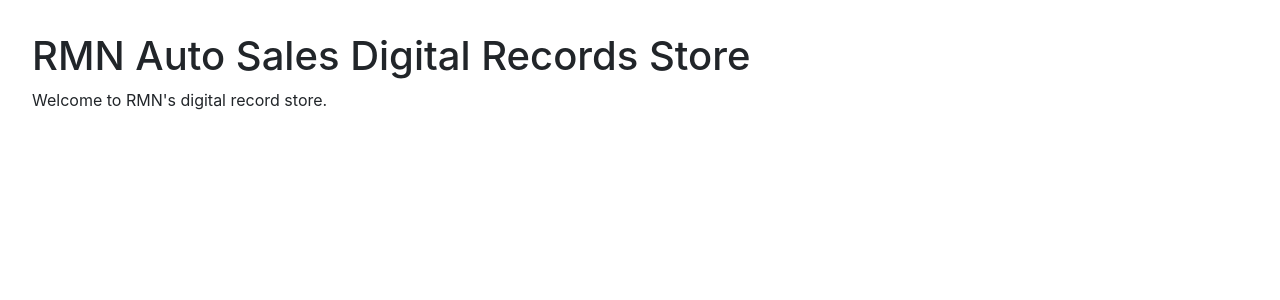
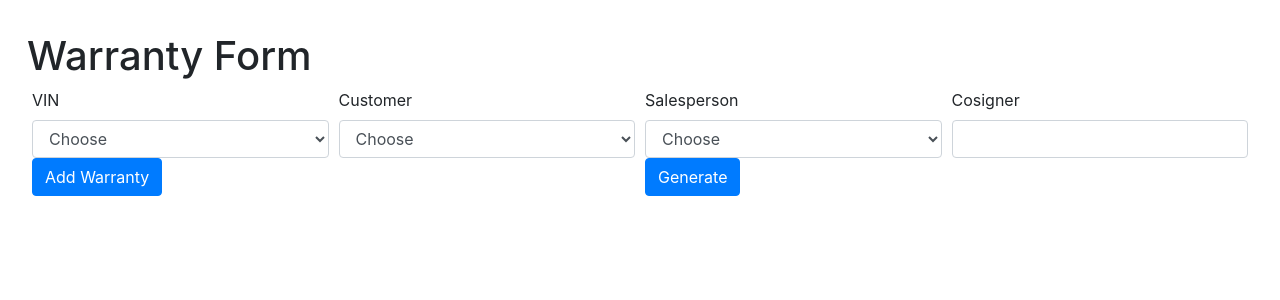
Before and after one commit to Dolphindalt/AdvancedDatabasesProject, a PHP site: page /warranty_form.php in a window 1280 px wide. Shown: the part 56-356 px from the top of the page. Run offline with PHP 8.4, Linux system fonts and the light colour scheme; tables that the repository leaves empty hold one stand-in row (values such as "Sample post"); some libraries are stand-ins or nearby versions.

Commit message:
Warranties and reworking.

```diff
--- a/global.js
+++ b/global.js
@@ -197,6 +197,67 @@
 
 // End javascript for the purchases page.
 
+// Javascript for Warranties.
+
+var warrantiesCount = 0;
+var itemsMap = new Map();
+
+function growWarrantyForm() {
+    let wrapperDiv = document.getElementById('warranty-sink');
+    warrantiesCount += 1;
+    itemsMap.set(warrantiesCount, 1);
+    let warrantyString = "\
+    <div class='form-row'> \
+        <div class='col'> \
+            <label for='startDate" + warrantiesCount + "'>Start Date</label> \
+            <input type='date' class='form-control' name='startDate" + warrantiesCount + "' id='startDate" + warrantiesCount + "'> \
+            <script> \
+                document.getElementById('startDate" + warrantiesCount + "').value = new Date().toDateInputValue(); \
+            </script> \
+        </div> \
+        <div class='col'> \
+            <label for='endDate" + warrantiesCount + "'>End Date</label> \
+            <input type='date' class='form-control' name='endDate" + warrantiesCount + "' id='endDate" + warrantiesCount + "'> \
+        </div> \
+        <div class='col'> \
+            <label for='cost" + warrantiesCount + "'>Total Cost</label> \
+            <input type='text' class='form-control' name='cost" + warrantiesCount + "' id='cost" + warrantiesCount + "'> \
+        </div> \
+        <div class='col'> \
+            <label for='deductible" + warrantiesCount + "'>Deductible</label> \
+            <input type='text' class='form-control' name='deductible" + warrantiesCount + "' id='deductible" + warrantiesCount + "'> \
+        </div> \
+    </div> \
+    <div class='form-row'> \
+        <h3>Items Covered</h3> \
+    </div> \
+    <div id='item-sink-" + warrantiesCount + "'> \
+        <div class='form-row'> \
+            <label for='description" + warrantiesCount + "1'>Description</label> \
+            <input type='text' class='form-control' name='description" + warrantiesCount + "1' id='description" + warrantiesCount + "1'> \
+        </div> \
+    </div> \
+    <div class='form-row'> \
+        <button type='button' class='btn btn-primary' onclick='growItems(" + warrantiesCount + ")'>Add Item</button> \
+    </div> \
+    ";
+    wrapperDiv.insertAdjacentHTML('beforeend', warrantyString);
+}
+
+function growItems(warrantyCount) {
+    let wrapperDiv = document.getElementById('item-sink-' + warrantyCount);
+    let itemNumber = itemsMap.get(warrantyCount) + 1;
+    itemsMap.set(warrantyCount, itemNumber);
+    let itemString = " \
+    <div class='form-row'> \
+        <label for='description" + warrantyCount + itemNumber + "'>Description</label> \
+        <input type='text' class='form-control' name='description" + warrantyCount + itemNumber + "' id='description" + warrantyCount + itemNumber + "'> \
+    </div>";
+    wrapperDiv.insertAdjacentHTML('beforeend', itemString);
+}
+
+// End javascript for Warranties.
+
 // Javascript for time and dates.
 
 Date.prototype.toDateInputValue = (function() {
--- a/header.php
+++ b/header.php
@@ -46,7 +46,9 @@
             Sales
             </a>
             <div class="dropdown-menu" aria-labelledby="navbarDropdown">
-            <a class="dropdown-item" href="sales_form.php">Sales Form</a>
+            <a class="dropdown-item" href="sales_form.php">New Sale</a>
+            <a class="dropdown-item" href="warranty_form.php">New Warranty</a>
+            <a class="dropdown-item" href="sales_form.php">View Sales</a>
             <a class="dropdown-item" href="#">Sales Report</a>
         </li>
         <li class="nav-item dropdown">
@@ -54,7 +56,7 @@
             Purchases
             </a>
             <div class="dropdown-menu" aria-labelledby="navbarDropdown">
-            <a class="dropdown-item" href="#">Purchase Form</a>
+            <a class="dropdown-item" href="purchase_form.php">New Purchase</a>
             <a class="dropdown-item" href="#">Purchases Report</a>
         </li>
         </ul>
--- a/purchase_form.php
+++ b/purchase_form.php
@@ -164,11 +164,14 @@
             $statement->bindParam(8, $condition, PDO::PARAM_STR);
             $statement->execute();
 
-            $statement = $db->prepare("INSERT INTO Vehicle_Purchase (vin, purchase_id, book_price, paid_price) VALUES (?, ?, ?, ?)");
+            $statement = $db->prepare("INSERT INTO Vehicle_Purchase (vin, purchase_id, book_price, paid_price, color, miles, `condition`) VALUES (?, ?, ?, ?, ?, ?, ?)");
             $statement->bindParam(1, $vin, PDO::PARAM_STR);
             $statement->bindParam(2, $purchase_id, PDO::PARAM_INT);
             $statement->bindParam(3, $bookPrice, PDO::PARAM_STR);
             $statement->bindParam(4, $actualPrice, PDO::PARAM_STR);
+            $statement->bindParam(5, $color, PDO::PARAM_STR);
+            $statement->bindParam(6, $miles, PDO::PARAM_STR);
+            $statement->bindParam(7, $condition, PDO::PARAM_STR);
             $statement->execute();
 
             // Optional vehicle problems fields
--- /dev/null
+++ b/warranty_form.php
@@ -0,0 +1,144 @@
+<?php
+    require_once 'header.php';
+    $method = $_SERVER['REQUEST_METHOD'];
+    if ($method == "GET")
+    {
+?>
+<form action="warranty_form.php" method="POST">
+    <div class='form-row'>
+        <h1>Warranty Form</h1>
+    </div>
+    <div class='form-row'>
+        <div class='col'>
+            <label for="vin">VIN</label>
+            <select class="form-control" id="vin" name="vin">
+            <option selected>Choose</option>
+            <?php
+                foreach ($db->query("SELECT vin FROM Vehicle") as $row) {
+                    echo '<option value=' . $row['vin'] . '>' . $row['vin'] . '</option>';
+                }
+            ?>
+            </select>
+        </div>
+        <div class='col'>
+            <label for='customerID'>Customer</label>
+            <select class='form-control' id='customerID' name='customerID'>
+            <option selected>Choose</option>
+            <?php
+                foreach ($db->query("SELECT CONCAT(first_name, ' ', last_name) AS name, tax_id AS id FROM Customer") as $row) {
+                    echo '<option value=' . $row['id'] . '>' . $row['name'] . '</option>';
+                }
+            ?>
+            </select>
+        </div>
+        <div class='col'>
+            <label for="salesPersonTaxID">Salesperson</label>
+            <select class="form-control" id="salesPersonTaxID" name="salesPersonTaxID">
+            <option selected>Choose</option>
+            <?php
+                foreach ($db->query("SELECT CONCAT(first_name, ' ', last_name) AS name, employee_id AS id FROM Employee WHERE role = 'Salesperson'") as $row) {
+                    echo '<option value=' . $row['id'] . '>' . $row['name'] . '</option>';
+                }
+            ?>
+            </select>
+        </div>
+        <div class="col">
+            <label for="cosigner">Cosigner</label>
+            <input type="text" class="form-control" name="cosigner" id="cosigner" value="">
+        </div>
+    </div>
+    <div id="warranty-sink">
+
+    </div>
+    <div class='form-row'>
+        <div class='col'>
+            <button type='button' class='btn btn-primary' onclick="growWarrantyForm()">Add Warranty</button>
+        </div>
+        <div class='col'>
+            <button type='submit' class='btn btn-primary'>Generate</button>
+        </div>
+    </div>
+</form>
+<?php
+    }
+    else if ($method == "POST")
+    {
+        $vin = $_POST['vin'];
+        $customerID = $_POST['customerID'];
+        $salesPersonTaxID = $_POST['salesPersonTaxID'];
+        $cosigner = $_POST['cosigner'];
+
+        $db->query("START TRANSACTION;");
+
+        $total_cost = 0;
+        $monthly_cost = 0;
+
+        for ($w = 1; key_exists('startDate' . $w, $_POST); $w++)
+        {
+            $startDate = $_POST['startDate' . $w];
+            $endDate = $_POST['endDate' . $w];
+            $cost = $_POST['cost' . $w];
+            $deductible = $_POST['deductible' . $w];
+
+            $date_diff = strtotime($endDate) - strtotime($startDate);
+            $day_diff = round($date_diff / (60 * 60 * 24));
+
+            $total_cost += $cost;
+            if ($deductible != 0)
+                $monthly_cost += ($cost - $deductible) / $day_diff;
+
+            $statement = $db->prepare("INSERT INTO Warranty (start_date, end_date, cost, deductible) VALUES (?, ?, ?, ?);");
+            $statement->bindParam(1, $startDate, PDO::PARAM_STR);
+            $statement->bindParam(2, $endDate, PDO::PARAM_STR);
+            $statement->bindParam(3, $cost, PDO::PARAM_INT);
+            $statement->bindParam(4, $deductible, PDO::PARAM_INT);
+            $statement->execute();
+
+            for ($i = 1; key_exists('description' . $w . $i, $_POST); $i++)
+            {
+                $item_id = $w . $i;
+                $description = $_POST['description' . $item_id];
+
+                $statement = $db->prepare("INSERT INTO Items (description) VALUES (?);");
+                $statement->bindParam(1, $description, PDO::PARAM_STR);
+                $statement->execute();
+            }
+        }
+
+        $nice_date = date('Y-m-d');
+        $statement = $db->prepare("INSERT INTO WarrantyForm (cosigner, date_sold, total_cost, monthly_cost) VALUES (?, ?, ?, ?);");
+        $statement->bindParam(1, $cosigner, PDO::PARAM_STR);
+        $statement->bindParam(2, $nice_date, PDO::PARAM_STR);
+        $statement->bindParam(3, $total_cost, PDO::PARAM_INT);
+        $statement->bindParam(4, $monthly_cost, PDO::PARAM_INT);
+        $statement->execute();
+
+        $query = $db->query("SELECT LAST_INSERT_ID() AS warranty_form_id;");
+        $query->execute();
+        $warranty_form_id = $query->fetchAll(PDO::FETCH_ASSOC)[0]['warranty_form_id'];
+
+        $statement = $db->prepare("INSERT INTO WarrantyForm_SalesPerson (warranty_form_id, employee_id) VALUES (?, ?);");
+        $statement->bindParam(1, $warranty_form_id, PDO::PARAM_INT);
+        $statement->bindParam(2, $salesPersonTaxID, PDO::PARAM_INT);
+        $statement->execute();
+
+        $statement = $db->prepare("INSERT INTO Vehicle_WarrantyForm (warranty_form_id, vin) VALUES (?, ?);");
+        $statement->bindParam(1, $warranty_form_id, PDO::PARAM_INT);
+        $statement->bindParam(2, $vin, PDO::PARAM_STR);
+        $statement->execute();
+
+        $statement = $db->prepare("INSERT INTO Customers_WarrantyForm (warranty_form_id, tax_id) VALUES (?, ?);");
+        $statement->bindParam(1, $warranty_form_id, PDO::PARAM_INT);
+        $statement->bindParam(2, $customerID, PDO::PARAM_STR);
+        $statement->execute();
+
+        $db->query("COMMIT;");
+
+        ?>
+        <div class="alert alert-primary" role="alert">
+                Warranties created. Click <a href="view_warranties.php?vin=<?php echo $vin; ?>">here</a> to view warranties on <?php echo $vin; ?>.
+        </div>
+        <?php
+    }
+    require_once 'footer.php';
+?>
```
Also changed, not shown: create_tables.sql (+11 -4 lines), sales_form.php (+59 -5 lines), vehicle.php (added, +38 -0 lines), view_sale.php (+2 -55 lines).
